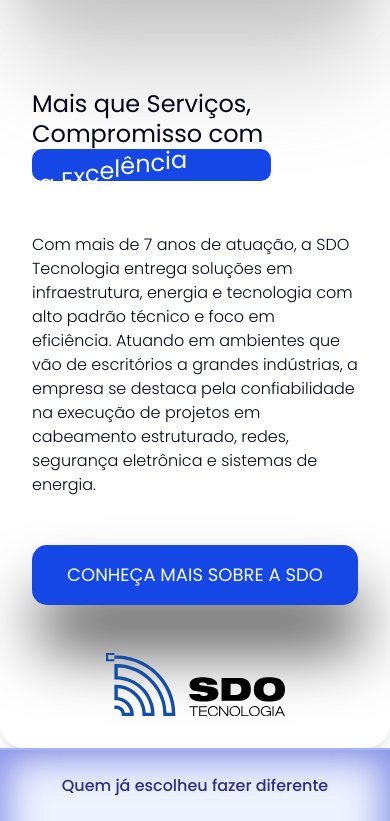
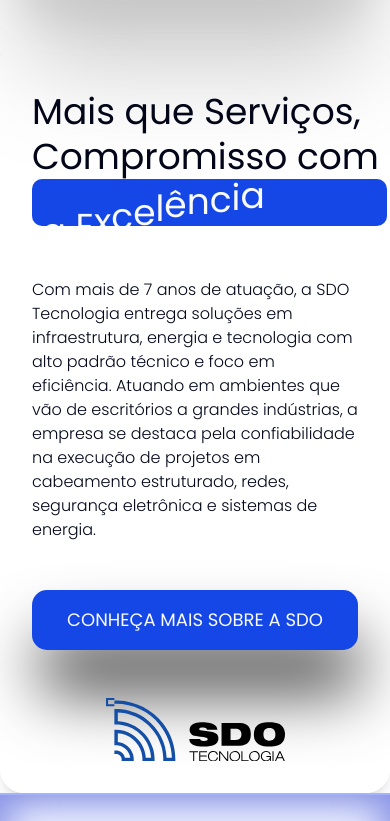
Before and after one commit to Chokokito/sdo-tech, a Next.js app: page / in a window 390 px wide. Shown: the part 897-1718 px from the top of the page. Built offline with nearby package versions, Linux system fonts and the light colour scheme.

Commit message:
Update page.js and SectionFour.jsx with latest changes
- Modified src/app/page.js for improved functionality
- Updated src/components/ServicesSec/SectionFour.jsx with new features and fixes

```diff
--- a/src/app/page.js
+++ b/src/app/page.js
@@ -1,23 +1,22 @@
 "use client";
-import MainButton from "@/components/main-button";
-import { motion } from "framer-motion";
-import FuzzyText from "@/components/Reactbites/FuzzyText";
 import Header from "@/components/Header";
 import Hero from "@/components/Hero";
 import MoreAbout from "@/components/MoreAbout";
 import CustomersList from "@/components/CustomersList";
 import ServicesSec from "@/components/ServicesSec";
 import Contact from "@/components/Contact";
+import { Poppins } from "next/font/google";
+const poppins = Poppins({ subsets: ["latin"], weight: ["400", "700"] });
 
 export default function Home() {
   return (
     <div>
-      <Header></Header>
-      <Hero></Hero>
-      <MoreAbout></MoreAbout>
-      <CustomersList></CustomersList>
-      <ServicesSec></ServicesSec>
-      <Contact></Contact>
+      <Header className={poppins.className}></Header>
+      <Hero className={poppins.className}></Hero>
+      <MoreAbout className={poppins.className}></MoreAbout>
+      <CustomersList className={poppins.className}></CustomersList>
+      <ServicesSec className={poppins.className}></ServicesSec>
+      <Contact className={poppins.className}></Contact>
     </div>
   );
 }
--- a/src/components/MoreAbout/index.jsx
+++ b/src/components/MoreAbout/index.jsx
@@ -6,7 +6,7 @@ export default function MoreAbout() {
   return (
     <div className="flex flex-col md:flex-row items-center justify-center w-full px-4 sm:px-8 md:px-[10vw] lg:px-[12vw] py-8 box-border  bg-white/80 rounded-[24px] shadow-lg">
       <div className="flex flex-col w-full md:w-1/2 h-auto justify-center items-start p-4 md:p-8 gap-5">
-        <h2 className="flex flex-col items-start justify-center poppins-regular transition text-left text-2xl sm:text-3xl md:text-4xl lg:text-5xl text-slate-950 font-extralight mb-8 leading-tight">
+        <h2 className="flex flex-col items-start justify-center poppins-regular transition text-left text-4xl sm:text-3xl md:text-4xl lg:text-5xl text-slate-950 font-extralight mb-8 leading-tight">
           <span className="mr-2 text-nowrap">
             Mais que Serviços, <br />
             Compromisso com
--- a/src/components/ServicesSec/SectionFour.jsx
+++ b/src/components/ServicesSec/SectionFour.jsx
@@ -1,3 +1,6 @@
+import { Poppins } from "next/font/google";
+const poppins = Poppins({ subsets: ["latin"], weight: ["400", "700"] });
+
 export default function SectionTwo() {
   return (
     <div className="flex items-center justify-center p-8 w-full h-auto flex-col-reverse md:flex-row-reverse gap-6">
```
